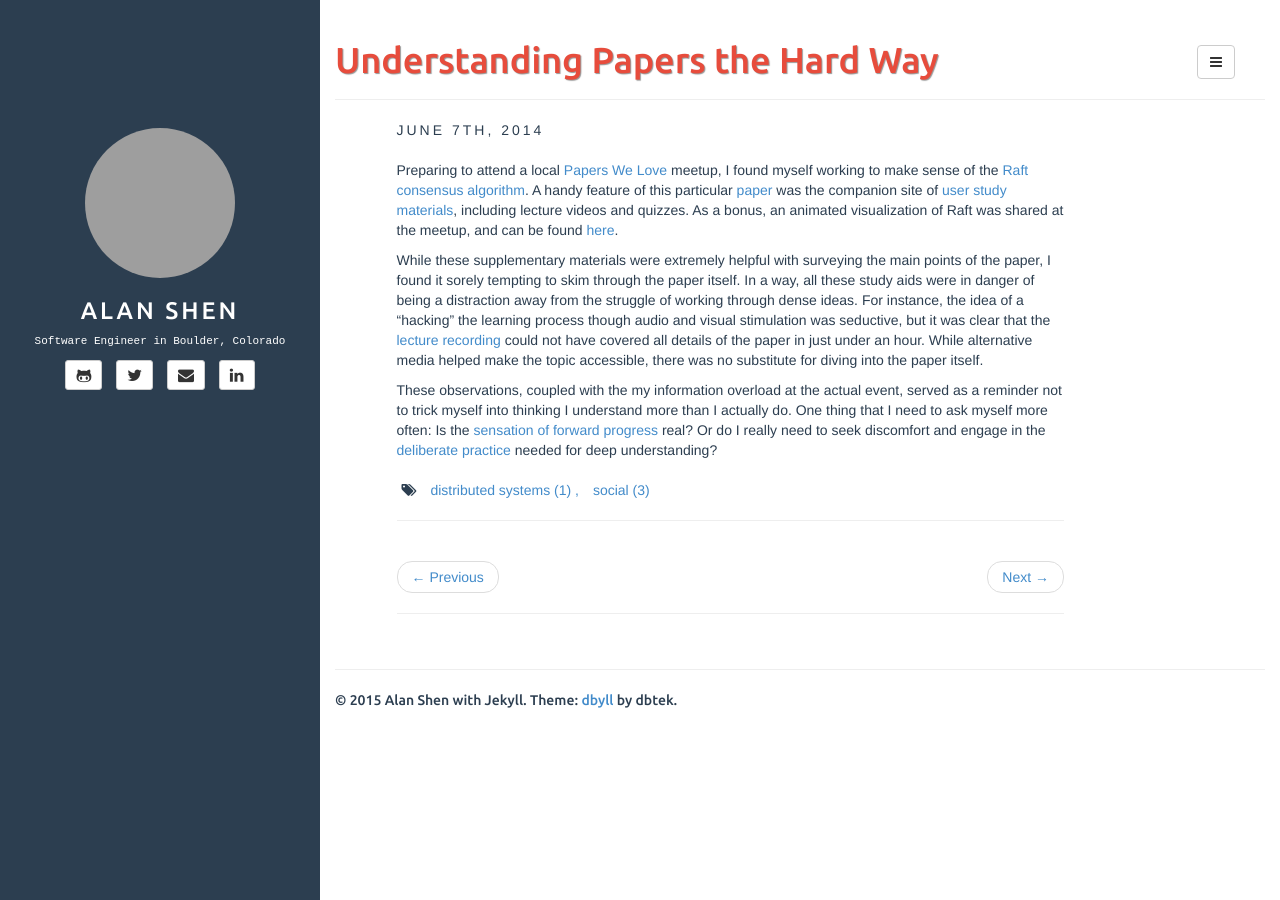
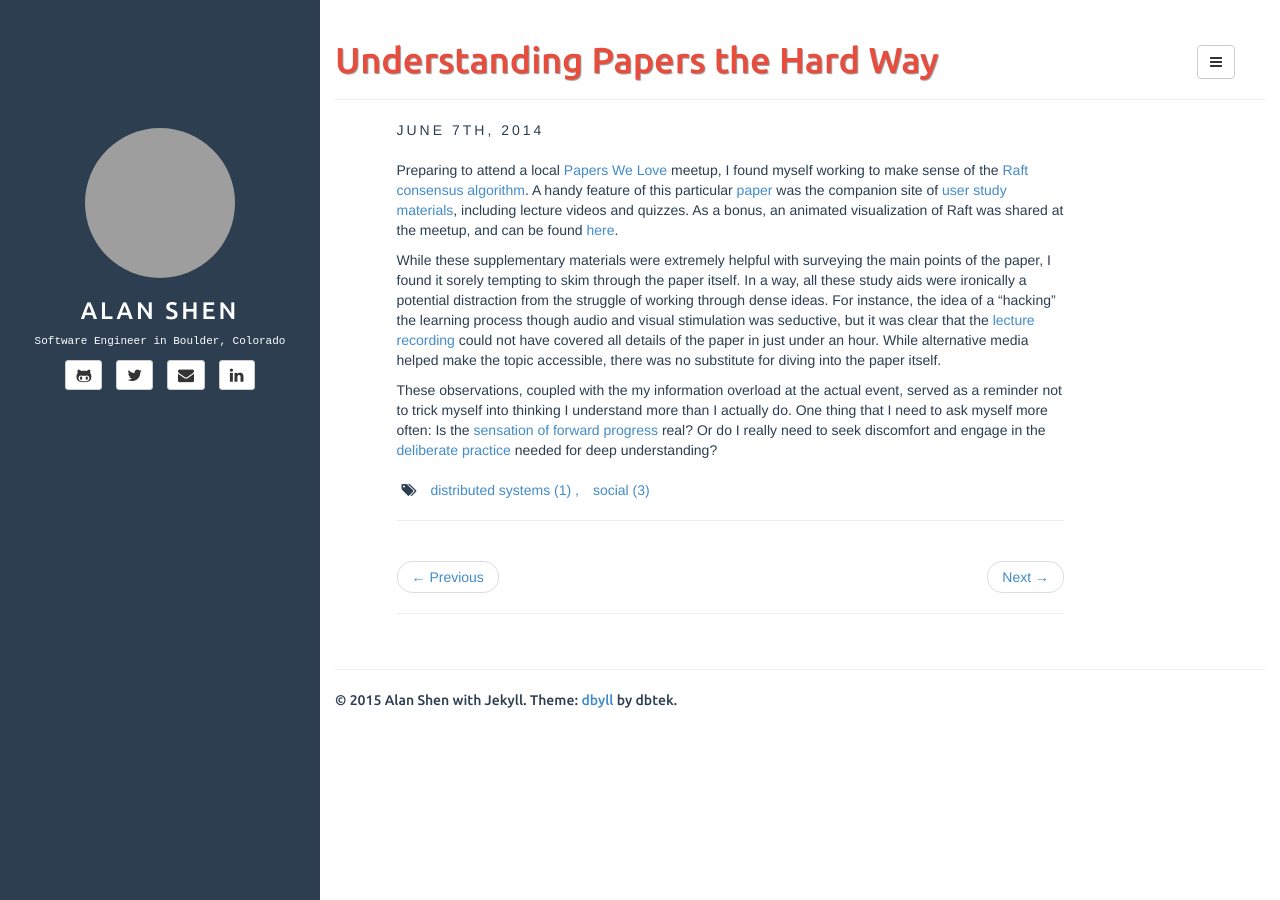
Before and after one commit to sunzenshen/sunzenshen.github.io, a Jekyll site: the page built from _posts/2014-06-07-papers-vs-lectures.markdown, in a window 1280 px wide. Built offline with Jekyll 4.4.1, drawn with Linux system fonts in a browser that asks for light colours; grey boxes are pictures that could not be loaded.

```diff
--- a/_posts/2014-06-07-papers-vs-lectures.markdown
+++ b/_posts/2014-06-07-papers-vs-lectures.markdown
@@ -3,11 +3,27 @@ layout: post
 title: Understanding Papers the Hard Way
 catergories: [events]
 tags: [distributed systems, social]
-description: On wandering dangerously close towards delusions of erudition.
+description: On wandering dangerously close towards delusions of comprehension.
 ---
 
-Preparing to attend a local [Papers We Love](http://www.meetup.com/Papers-We-Love-Boulder/) meetup, I found myself working to make sense of the [Raft consensus algorithm](https://raftconsensus.github.io/). A handy feature of this particular [paper](http://ramcloud.stanford.edu/raft.pdf) was the companion site of [user study materials](https://ramcloud.stanford.edu/~ongaro/userstudy/), including lecture videos and quizzes. As a bonus, an animated visualization of Raft was shared at the meetup, and can be found [here](http://thesecretlivesofdata.com/raft/).
+Preparing to attend a local [Papers We Love](http://www.meetup.com/Papers-We-Love-Boulder/) meetup,
+I found myself working to make sense of the [Raft consensus algorithm](https://raftconsensus.github.io/).
+A handy feature of this particular [paper](http://ramcloud.stanford.edu/raft.pdf)
+was the companion site of [user study materials](https://ramcloud.stanford.edu/~ongaro/userstudy/),
+including lecture videos and quizzes.
+As a bonus, an animated visualization of Raft was shared at the meetup,
+and can be found [here](http://thesecretlivesofdata.com/raft/).
 
-While these supplementary materials were extremely helpful with surveying the main points of the paper, I found it sorely tempting to skim through the paper itself. In a way, all these study aids were in danger of being a distraction away from the struggle of working through dense ideas. For instance, the idea of a "hacking" the learning process though audio and visual stimulation was seductive, but it was clear that the [lecture recording](https://www.youtube.com/watch?v=YbZ3zDzDnrw) could not have covered all details of the paper in just under an hour. While alternative media helped make the topic accessible, there was no substitute for diving into the paper itself.
+While these supplementary materials were extremely helpful with surveying the main points of the paper,
+I found it sorely tempting to skim through the paper itself.
+In a way, all these study aids were ironically a potential distraction from the struggle of working through dense ideas.
+For instance, the idea of a "hacking" the learning process though audio and visual stimulation was seductive,
+but it was clear that the [lecture recording](https://www.youtube.com/watch?v=YbZ3zDzDnrw)
+could not have covered all details of the paper in just under an hour.
+While alternative media helped make the topic accessible, there was no substitute for diving into the paper itself.
 
-These observations, coupled with the my information overload at the actual event, served as a reminder not to trick myself into thinking I understand more than I actually do. One thing that I need to ask myself more often: Is the [sensation of forward progress](http://calnewport.com/blog/2011/12/23/flow-is-the-opiate-of-the-medicore-advice-on-getting-better-from-an-accomplished-piano-player/) real? Or do I really need to seek discomfort and engage in the [deliberate practice](http://calnewport.com/blog/2010/01/06/the-grandmaster-in-the-corner-office-what-the-study-of-chess-experts-teaches-us-about-building-a-remarkable-life/) needed for deep understanding?
+These observations, coupled with the my information overload at the actual event,
+served as a reminder not to trick myself into thinking I understand more than I actually do.
+One thing that I need to ask myself more often:
+Is the [sensation of forward progress](http://calnewport.com/blog/2011/12/23/flow-is-the-opiate-of-the-medicore-advice-on-getting-better-from-an-accomplished-piano-player/) real?
+Or do I really need to seek discomfort and engage in the [deliberate practice](http://calnewport.com/blog/2010/01/06/the-grandmaster-in-the-corner-office-what-the-study-of-chess-experts-teaches-us-about-building-a-remarkable-life/) needed for deep understanding?
```
